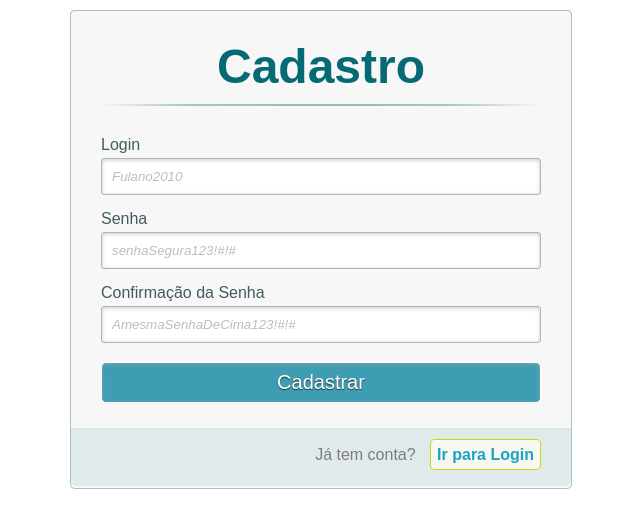
After one commit to SalelaDudu/Web2, a Flask app: page /authentication in a window 1280 px wide. The commit adds this page. Shown: the top 528 px of the page, without its empty margins (320-960 px from the left). Run offline with Flask 3, Linux system fonts and the light colour scheme.

Commit message:
Tela de login funcionando

```diff
--- a/app/app.py
+++ b/app/app.py
@@ -20,9 +20,9 @@ from app import app
 def index():
     return render_template("index.html")
 
-@app.route("/login")
+@app.route("/authentication")
 def loginScreen():
-    return render_template("login.html")
+    return render_template("authentication.html")
 
 @app.route("/logar", methods=['POST'])
 def logar():
--- /dev/null
+++ b/app/static/css/telalogin.css
@@ -0,0 +1,229 @@
+/* CSS reset */
+*, *:before, *:after {
+    margin:0;
+    padding:0;
+    font-family: Arial,sans-serif;
+  }
+
+  body{
+    margin:10px;
+  }
+
+  a{
+    text-decoration: none;
+  }
+
+  /* esconde as ancoras da tela */
+  a.links{
+    display: none;
+  }
+
+  /* content que contem os formulários */
+  .content{
+    width: 500px;
+    margin: 0px auto;
+    position: relative;
+  }
+
+  /* formatando o cabeçalho dos formulários */
+  h1{
+    font-size: 48px;
+    color: #066a75;
+    padding: 10px 0;
+    font-family: Arial,sans-serif;
+    font-weight: bold;
+    text-align: center;
+    padding-bottom: 30px;
+  }
+  h1:after{
+    content: ' ';
+    display: block;
+    width: 100%;
+    height: 2px;
+    margin-top: 10px;
+    background: -webkit-linear-gradient(left, rgba(147,184,189,0) 0%,rgba(147,184,189,0.8) 20%,rgba(147,184,189,1) 53%,rgba(147,184,189,0.8) 79%,rgba(147,184,189,0) 100%);
+    background: linear-gradient(left, rgba(147,184,189,0) 0%,rgba(147,184,189,0.8) 20%,rgba(147,184,189,1) 53%,rgba(147,184,189,0.8) 79%,rgba(147,184,189,0) 100%);
+  }
+
+  p{
+    margin-bottom:15px;
+  }
+  p:first-child{
+    margin: 0px;
+  }
+  label{
+    color: #405c60;
+    position: relative;
+  }
+
+  /**** advanced input styling ****/
+  /* placeholder */
+  ::-webkit-input-placeholder  {
+    color: #bebcbc;
+    font-style: italic;
+  }
+  input:-moz-placeholder,
+  textarea:-moz-placeholder{
+    color: #bebcbc;
+    font-style: italic;
+  }
+  input {
+    outline: none;
+  }
+
+  input:not([type="checkbox"]){
+    width: 95%;
+    margin-top: 4px;
+    padding: 10px;
+    border: 1px solid #b2b2b2;
+
+    -webkit-border-radius: 3px;
+    border-radius: 3px;
+
+    -webkit-box-shadow: 0px 1px 4px 0px rgba(168, 168, 168, 0.6) inset;
+    box-shadow: 0px 1px 4px 0px rgba(168, 168, 168, 0.6) inset;
+
+    -webkit-transition: all 0.2s linear;
+    transition: all 0.2s linear;
+  }
+
+  /*estilo do botão submit */
+  input[type="submit"]{
+    width: 100%!important;
+    cursor: pointer;
+    background: #3d9db3;
+    padding: 8px 5px;
+    color: #fff;
+    font-size: 20px;
+    border: 1px solid #fff;
+    margin-bottom: 10px;
+    text-shadow: 0 1px 1px #333;
+
+    -webkit-border-radius: 5px;
+    border-radius: 5px;
+
+    transition: all 0.2s linear;
+  }
+  input[type="submit"]:hover{
+    background: #4ab3c6;
+  }
+
+  /*marcando os links para mudar de um formulário para outro */
+  .link{
+    position: absolute;
+    background: #e1eaeb;
+    color: #7f7c7c;
+    left: 0px;
+    height: 20px;
+    width: 440px;
+    padding: 17px 30px 20px 30px;
+    font-size: 16px;
+    text-align: right;
+    border-top: 1px solid #dbe5e8;
+
+    -webkit-border-radius: 0 0  5px 5px;
+    border-radius: 0 0  5px 5px;
+  }
+  .link a {
+    font-weight: bold;
+    background: #f7f8f1;
+    padding: 6px;
+    color: rgb(29, 162, 193);
+    margin-left: 10px;
+    border: 1px solid #cbd518;
+
+    -webkit-border-radius: 4px;
+    border-radius: 4px;
+
+    -webkit-transition: all 0.4s linear;
+    transition: all 0.4s  linear;
+  }
+  .link a:hover {
+    color: #39bfd7;
+    background: #f7f7f7;
+    border: 1px solid #4ab3c6;
+  }
+
+  /* estilos para para ambos os formulários */
+  #cadastro,
+  #login{
+    position: absolute;
+    top: 0px;
+    width: 88%;
+    padding: 18px 6% 60px 6%;
+    margin: 0 0 35px 0;
+    background: rgb(247, 247, 247);
+    border: 1px solid rgba(147, 184, 189,0.8);
+
+    /* -webkit-box-shadow: 5px; */
+    border-radius: 5px;
+
+    -webkit-animation-duration: 0.5s;
+    -webkit-animation-timing-function: ease;
+    -webkit-animation-fill-mode: both;
+
+    animation-duration: 0.5s;
+    animation-timing-function: ease;
+    animation-fill-mode: both;
+  }
+
+  #register:target ~ .content #cadastro,
+  #logIn:target ~ .content #login{
+    z-index: 2;
+    -webkit-animation-name: fadeInLeft;
+    animation-name: fadeInLeft;
+
+    -webkit-animation-delay: .1s;
+    animation-delay: .1s;
+  }
+  #registro:target ~ .content #login,
+  #logIn:target ~ .content #cadastro{
+    -webkit-animation-name: fadeOutLeft;
+    animation-name: fadeOutLeft;
+  }
+
+  /*fadeInLeft*/
+  @-webkit-keyframes fadeInLeft {
+    0% {
+      opacity: 0;
+      -webkit-transform: translateX(-20px);
+    }
+    100% {
+      opacity: 1;
+      -webkit-transform: translateX(0);
+    }
+  }
+
+  @keyframes fadeInLeft {
+    0% {
+      opacity: 0;
+      transform: translateX(-20px);
+    }
+    100% {
+      opacity: 1;
+      transform: translateX(0);
+    }
+  }
+
+  /*fadeOutLeft*/
+  @-webkit-keyframes fadeOutLeft {
+    0% {
+      opacity: 1;
+      -webkit-transform: translateX(0);
+    }
+    100% {
+      opacity: 0;
+      -webkit-transform: translateX(-20px);
+    }
+  }
+
+  @keyframes fadeOutLeft {
+    0% {
+      opacity: 1;
+      transform: translateX(0);
+    }
+    100% {
+      opacity: 0;
+      transform: translateX(-20px);
+    }
+  }
--- /dev/null
+++ b/app/templates/authentication.html
@@ -0,0 +1,77 @@
+<!DOCTYPE html>
+<head>
+  <meta charset="UTF-8" />
+  <title>Formulário de Login</title>
+  <meta name="viewport" content="width=device-width, initial-scale=1.0">
+  <link href="../static/css/telalogin.css" type="text/css" rel="stylesheet">
+</head>
+<body>
+  <div class="container" >
+    <a class="links" id="register"></a>
+    <a class="links" id="logIn"></a>
+
+    <div class="content">
+      <!--FORMULÁRIO DE LOGIN-->
+      <div id="login">
+        <form method="post" action="">
+          <h1>Login</h1>
+          <p>
+            <label for="login_input">Login</label>
+            <input id="login_input" name="login_input" required="required" type="text" placeholder="MeuLogin"/>
+          </p>
+
+          <p>
+            <label for="login_password_input">Senha</label>
+            <input id="login_password_input" name="login_password_input" required="required" type="password" placeholder="MinhaSenha123" />
+          </p>
+
+          <p>
+            <input type="checkbox" name="manterlogado" id="manterlogado" value="" />
+            <label for="manterlogado">Manter-me logado</label>
+          </p>
+
+          <p>
+            <input type="submit" value="Logar" />
+          </p>
+
+          <p class="link">
+            Ainda não tem conta?
+            <a href="#register">Cadastre-se</a>
+          </p>
+        </form>
+      </div>
+
+      <!--FORMULÁRIO DE CADASTRO-->
+      <div id="cadastro">
+        <form method="post" action="">
+          <h1>Cadastro</h1>
+
+          <p>
+            <label for="Login_input">Login</label>
+            <input id="Login_input" name="Login_input" required="required" type="text" placeholder="Fulano2010" />
+          </p>
+
+          <p>
+            <label for="password_input">Senha</label>
+            <input id="password_input" name="password_input" required="required" type="password" placeholder="senhaSegura123!#!#"/>
+          </p>
+
+          <p>
+            <label for="password_input_repeat">Confirmação da Senha</label>
+            <input id="password_input_repeat" name="password_input_repeat" required="required" type="password" placeholder="AmesmaSenhaDeCima123!#!#"/>
+          </p>
+
+          <p>
+            <input type="submit" value="Cadastrar"/>
+          </p>
+
+          <p class="link">
+            Já tem conta?
+            <a href="#logIn"> Ir para Login </a>
+          </p>
+        </form>
+      </div>
+    </div>
+  </div>
+</body>
+</html>
--- a/app/templates/index.html
+++ b/app/templates/index.html
@@ -31,7 +31,7 @@
             </li>
           </ul>
         </div>
-        <button id="color-btn-entrar" class="btn btn-outline-success" type="button">Entrar</button>
+        <a href='/authentication'><button id="color-btn-entrar" class="btn btn-outline-success" type="button">Entrar</button></a>
       </div>
     </nav>
   </header>
```
Also changed, not shown: app/templates/Ologin.html (renamed from app/templates/login.html).
